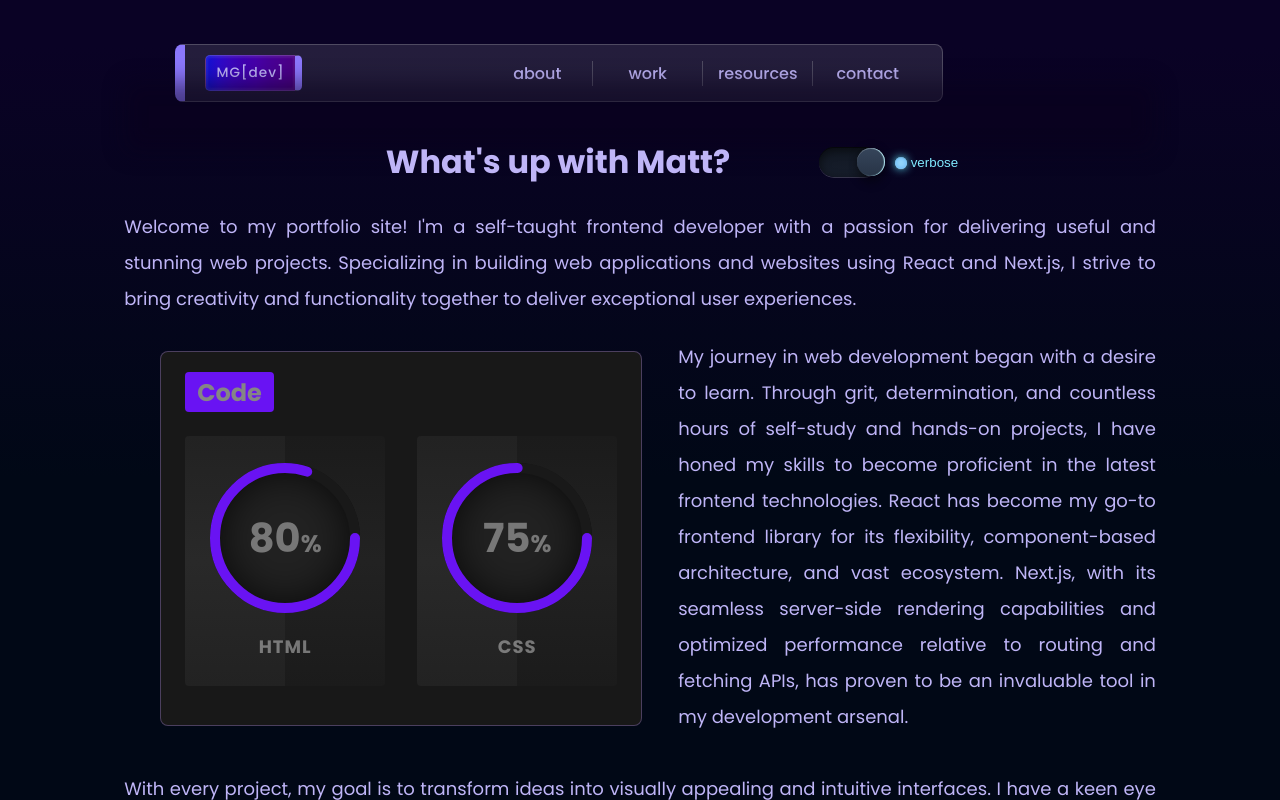
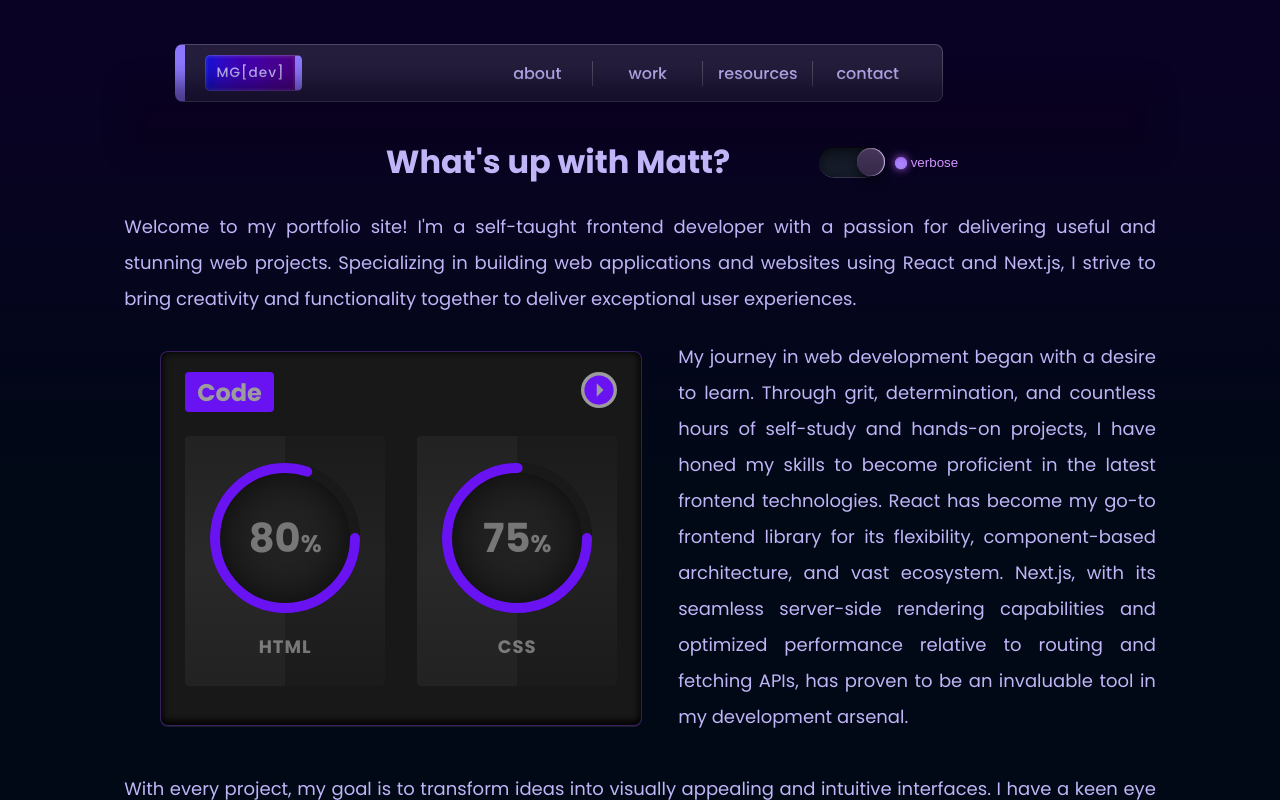
Before and after one commit to midcenturydude7/nextjs-portfolio-site, a Next.js app: page /about in a window 1280 px wide. Both pictures are taken after a click on the button "verbose". Shown: the top 800 px of the page. Built offline with nearby package versions, Linux system fonts and the light colour scheme.

Commit message:
Added additional content functionality to each SkillsCard component

```diff
--- a/app/components/ContentAbout/ContentAbout.jsx
+++ b/app/components/ContentAbout/ContentAbout.jsx
@@ -1,16 +1,37 @@
 "use client";
 import React from "react";
 import SkillsCard from "../SkillsCard/SkillsCard";
-import { FiToggleLeft, FiToggleRight } from "react-icons/fi";
+import {
+  IoMdArrowDroprightCircle,
+  IoMdArrowDropleftCircle,
+} from "react-icons/io";
 
 import style from "./styles/ContentAbout.module.css";
 
 const ContentAbout = ({ title, isNavOpen, isMobile }) => {
   const [isConcise, setIsConcise] = React.useState(false);
+  const [isActiveOne, setIsActiveOne] = React.useState(false);
+  const [isActiveTwo, setIsActiveTwo] = React.useState(false);
+  const [isActiveThree, setIsActiveThree] = React.useState(false);
 
   const toggleConcise = () => {
     setIsConcise(!isConcise);
     console.log(`Button clicked! isConcise: ${isConcise}`);
+  };
+
+  const toggleArrowOne = () => {
+    setIsActiveOne(!isActiveOne);
+    console.log(`Button clicked! isActive: ${isActiveOne}`);
+  };
+
+  const toggleArrowTwo = () => {
+    setIsActiveTwo(!isActiveTwo);
+    console.log(`Button clicked! isActive: ${isActiveTwo}`);
+  };
+
+  const toggleArrowThree = () => {
+    setIsActiveThree(!isActiveThree);
+    console.log(`Button clicked! isActive: ${isActiveThree}`);
   };
 
   return (
@@ -24,19 +45,10 @@ const ContentAbout = ({ title, isNavOpen, isMobile }) => {
         <li>
           <h1>{title}</h1>
         </li>
-        {/* <li>
-          <button onClick={toggleConcise}>
-            {!isConcise ? (
-              <FiToggleLeft className={style.icon} />
-            ) : (
-              <FiToggleRight className={style.icon} />
-            )}
-          </button>
-        </li> */}
         <li>
           <button className={style.switch} onClick={toggleConcise}>
             <input type="checkbox" name="toggle" />
-            <label for="toggle">
+            <label htmlFor="toggle">
               <i></i>
             </label>
             <span></span>
@@ -72,8 +84,31 @@ const ContentAbout = ({ title, isNavOpen, isMobile }) => {
             </p>
           </div>
           <div className={style["skills-graph"]}>
+            <ul>
+              <li>
                 <h2 className={style["skills-graph-title-left"]}>Code</h2>
-            <div className={style["skills-graph-container"]}>
+              </li>
+              <ul>
+                <li>
+                  <button
+                    className={style["arrow-one"]}
+                    onClick={toggleArrowOne}>
+                    {!isActiveOne ? (
+                      <IoMdArrowDroprightCircle
+                        className={style["arrow-icon-one"]}
+                      />
+                    ) : (
+                      <IoMdArrowDropleftCircle
+                        className={style["arrow-icon-one"]}
+                      />
+                    )}
+                  </button>
+                </li>
+              </ul>
+            </ul>
+
+            {!isActiveOne && (
+              <div className={style["skills-graph-container-left"]}>
                 <SkillsCard
                   className={style["skill-card"]}
                   percentage="80"
@@ -89,6 +124,26 @@ const ContentAbout = ({ title, isNavOpen, isMobile }) => {
                   stroke={"--stroke-color-violet"}
                 />
               </div>
+            )}
+
+            {isActiveOne && (
+              <div className={style["skills-graph-container-right"]}>
+                <SkillsCard
+                  className={style["skill-card"]}
+                  percentage="55"
+                  number="55"
+                  skill="JavaScript"
+                  stroke={"--stroke-color-violet"}
+                />
+                <SkillsCard
+                  className={style["skill-card"]}
+                  percentage="20"
+                  number="20"
+                  skill="TypeScript"
+                  stroke={"--stroke-color-violet"}
+                />
+              </div>
+            )}
           </div>
           <div>
             <p>
@@ -111,8 +166,30 @@ const ContentAbout = ({ title, isNavOpen, isMobile }) => {
             </p>
           </div>
           <div className={style["skills-graph"]}>
+            <ul className={style["skills-list-two"]}>
+              <li>
                 <h2 className={style["skills-graph-title-right"]}>Tools</h2>
-            <div className={style["skills-graph-container"]}>
+              </li>
+              <ul>
+                <li>
+                  <button
+                    className={style["arrow-two"]}
+                    onClick={toggleArrowTwo}>
+                    {!isActiveTwo ? (
+                      <IoMdArrowDropleftCircle
+                        className={style["arrow-icon-two"]}
+                      />
+                    ) : (
+                      <IoMdArrowDroprightCircle
+                        className={style["arrow-icon-two"]}
+                      />
+                    )}
+                  </button>
+                </li>
+              </ul>
+            </ul>
+            {!isActiveTwo && (
+              <div className={style["skills-graph-container-right"]}>
                 <SkillsCard
                   percentage="55"
                   number="55"
@@ -126,6 +203,23 @@ const ContentAbout = ({ title, isNavOpen, isMobile }) => {
                   stroke={"--stroke-color-blue"}
                 />
               </div>
+            )}
+            {isActiveTwo && (
+              <div className={style["skills-graph-container-left"]}>
+                <SkillsCard
+                  percentage="35"
+                  number="35"
+                  skill="Nodejs"
+                  stroke={"--stroke-color-blue"}
+                />
+                <SkillsCard
+                  percentage="60"
+                  number="60"
+                  skill="Scss"
+                  stroke={"--stroke-color-blue"}
+                />
+              </div>
+            )}
           </div>
           <div>
             <p>
@@ -150,21 +244,60 @@ const ContentAbout = ({ title, isNavOpen, isMobile }) => {
             </p>
           </div>
           <div className={style["skills-graph"]}>
+            <ul>
+              <li>
                 <h2 className={style["skills-graph-title-left"]}>Skills</h2>
-            <div className={style["skills-graph-container"]}>
+              </li>
+              <ul>
+                <li>
+                  <button
+                    className={style["arrow-three"]}
+                    onClick={toggleArrowThree}>
+                    {!isActiveThree ? (
+                      <IoMdArrowDroprightCircle
+                        className={style["arrow-icon-three"]}
+                      />
+                    ) : (
+                      <IoMdArrowDropleftCircle
+                        className={style["arrow-icon-three"]}
+                      />
+                    )}
+                  </button>
+                </li>
+              </ul>
+            </ul>
+            {!isActiveThree && (
+              <div className={style["skills-graph-container-left"]}>
                 <SkillsCard
                   percentage="40"
                   number="40"
                   skill="Design"
-                stroke={"--stroke-color-rouge"}
+                  stroke={"--stroke-color-pink"}
                 />
                 <SkillsCard
                   percentage="55"
                   number="55"
                   skill="Animation"
-                stroke={"--stroke-color-rouge"}
+                  stroke={"--stroke-color-pink"}
                 />
               </div>
+            )}
+            {isActiveThree && (
+              <div className={style["skills-graph-container-right"]}>
+                <SkillsCard
+                  percentage="30"
+                  number="30"
+                  skill="Algo & Data"
+                  stroke={"--stroke-color-pink"}
+                />
+                <SkillsCard
+                  percentage="70"
+                  number="70"
+                  skill="Git"
+                  stroke={"--stroke-color-pink"}
+                />
+              </div>
+            )}
           </div>
           <div>
             <p>
--- a/app/components/ContentAbout/styles/ContentAbout.module.css
+++ b/app/components/ContentAbout/styles/ContentAbout.module.css
@@ -36,10 +36,6 @@
   border: none;
   outline: none;
   background: none;
-}
-.content-container ul li .icon {
-  font-size: 2rem;
-  transition: all 1s linear;
 }
 .content-container ul li .switch {
   width: 75px;
@@ -83,7 +79,7 @@
   z-index: 2;
   border-radius: inherit;
   background: #283446; /* Fallback */
-  background: linear-gradient(#36455b, #283446);
+  background: linear-gradient(#46365b, #342846);
   box-shadow: inset 0 1px 0 rgba(255, 255, 255, 0.2), 0 0 8px rgba(0, 0, 0, 0.3), 0 12px 12px rgba(0, 0, 0, 0.4);
   -webkit-transition: all 0.5s ease;
   transition: all 0.5s ease;
@@ -108,7 +104,7 @@
   position: absolute;
   top: 8px;
   left: 91.5px;
-  color: #80eaff;
+  color: #d595ff;
   -webkit-transition: all 0.5s ease;
   transition: all 0.5s ease;
 }
@@ -131,14 +127,14 @@
   -webkit-transition: all 0.5s ease;
   transition: all 0.5s ease;
   z-index: 2;
-  background: #b9f3fe;
-  background: gradient-gradient(#ffffff, #77a1b9);
-  box-shadow: inset 0 1px 0 rgba(0, 0, 0, 0.1), 0 1px 0 rgba(255, 255, 255, 0.1), 0 0 10px rgb(100, 231, 253), inset 0 0 8px rgba(61, 157, 247, 0.8), inset 0 -2px 5px rgba(185, 231, 253, 0.3), inset 0 -3px 8px rgba(185, 231, 253, 0.5);
+  background: #b48cff;
+  background: gradient-gradient(#ffffff, #9977b9);
+  box-shadow: inset 0 1px 0 rgba(0, 0, 0, 0.1), 0 1px 0 rgba(255, 255, 255, 0.1), 0 0 10px rgb(192, 100, 253), inset 0 0 8px rgba(148, 61, 247, 0.8), inset 0 -2px 5px rgba(185, 231, 253, 0.3), inset 0 -3px 8px rgba(185, 231, 253, 0.5);
 }
 .content-container ul li .switch input:checked ~ label i {
   left: auto;
   left: 63%;
-  box-shadow: inset 0 1px 0 rgba(255, 255, 255, 0.2), 0 0 8px rgba(0, 0, 0, 0.3), 0 8px 8px rgba(0, 0, 0, 0.3), inset -1px 0 1px #b9f3fe;
+  box-shadow: inset 0 1px 0 rgba(255, 255, 255, 0.2), 0 0 8px rgba(0, 0, 0, 0.3), 0 8px 8px rgba(0, 0, 0, 0.3), inset -1px 0 1px #d9b9fe;
   -webkit-transition: all 0.5s ease;
   transition: all 0.5s ease;
 }
@@ -153,14 +149,17 @@
   font-weight: 400;
 }
 .content-container .graph-container .skills-graph {
-  --border-violet: #c19aff4d;
+  --border-violet: #7f30ff4d;
   --border-blue: #092cf359;
   --border-rouge: #97226a79;
+  --border-pink: #d595ff48;
   float: right;
   min-height: 375px;
   margin: 0.75em 2.25em 1em;
   padding: 1.25em 1.5em 2em;
   background: #181818;
+  background: gradient-gradient(#36455b, #283446);
+  box-shadow: inset 0 1px 0 rgba(0, 0, 0, 0.2), 0 1px 0 rgba(255, 255, 255, 0.1), 0 0 10px rgba(185, 231, 253, 0), inset 0 0 8px rgba(0, 0, 0, 0.9), inset 0 -2px 5px rgba(0, 0, 0, 0.3), inset 0 -5px 5px rgba(0, 0, 0, 0.5);
   border-radius: 8px;
   border: 1px solid var(--border-blue);
   display: flex;
@@ -168,22 +167,84 @@
   justify-content: flex-start;
   align-items: flex-start;
 }
-.content-container .graph-container .skills-graph .skills-graph-title-left,
-.content-container .graph-container .skills-graph .skills-graph-title-right {
+.content-container .graph-container .skills-graph ul {
+  width: 100%;
+  list-style: none;
+  margin: 0;
+  padding: 0;
+  display: flex;
+  justify-content: space-between;
+  align-items: flex-start;
+}
+.content-container .graph-container .skills-graph ul li .skills-graph-title-left,
+.content-container .graph-container .skills-graph ul li .skills-graph-title-right {
   margin-bottom: 1em;
   padding: 0.1em 0.5em;
   border-radius: 4px;
-  color: #858585;
+  color: #9c9c9c;
 }
-.content-container .graph-container .skills-graph .skills-graph-title-left {
-  align-self: flex-start;
+.content-container .graph-container .skills-graph ul li .skills-graph-title-left {
   background: #6913f3;
 }
-.content-container .graph-container .skills-graph .skills-graph-title-right {
-  align-self: flex-end;
+.content-container .graph-container .skills-graph ul li .skills-graph-title-right {
   background: #092df3;
 }
-.content-container .graph-container .skills-graph .skills-graph-container {
+.content-container .graph-container .skills-graph ul ul {
+  list-style: none;
+  display: flex;
+  justify-content: flex-end;
+  align-items: center;
+  margin: 0;
+  padding: 0;
+}
+.content-container .graph-container .skills-graph ul ul li button.arrow-one:hover {
+  background: #6913f3;
+}
+.content-container .graph-container .skills-graph ul ul li button.arrow-two:hover {
+  background: #092df3;
+}
+.content-container .graph-container .skills-graph ul ul li button.arrow-three:hover {
+  background: #7a31aa;
+}
+.content-container .graph-container .skills-graph ul ul li button {
+  display: flex;
+  margin: 0;
+  padding: 0;
+  border: none;
+  border-radius: 50%;
+  background: #9c9c9c;
+  outline: none;
+  cursor: pointer;
+}
+.content-container .graph-container .skills-graph ul ul li button:hover .arrow-icon-one,
+.content-container .graph-container .skills-graph ul ul li button:hover .arrow-icon-two,
+.content-container .graph-container .skills-graph ul ul li button:hover .arrow-icon-three {
+  color: #9c9c9c;
+}
+.content-container .graph-container .skills-graph ul ul li button .arrow-icon-one,
+.content-container .graph-container .skills-graph ul ul li button .arrow-icon-two,
+.content-container .graph-container .skills-graph ul ul li button .arrow-icon-three {
+  font-size: 2.25rem;
+  transition: all 0.5s ease;
+}
+.content-container .graph-container .skills-graph ul ul li button .arrow-icon-one {
+  color: #6913f3;
+}
+.content-container .graph-container .skills-graph ul ul li button .arrow-icon-two {
+  color: #092df3;
+}
+.content-container .graph-container .skills-graph ul ul li button .arrow-icon-three {
+  color: #7a31aa;
+}
+.content-container .graph-container .skills-graph ul.skills-list-two {
+  flex-direction: row-reverse;
+  justify-content: space-between;
+}
+.content-container .graph-container .skills-graph ul.skills-list-two ul {
+  justify-content: flex-start;
+}
+.content-container .graph-container .skills-graph .skills-graph-container-left,
+.content-container .graph-container .skills-graph .skills-graph-container-right {
   width: 100%;
   margin: 0 auto;
   display: flex;
@@ -192,16 +253,22 @@
   flex-wrap: wrap;
   gap: 2em;
 }
+.content-container .graph-container .skills-graph .skills-graph-container-left {
+  animation: fade-in-right 0.3s ease-in 0.1s both;
+}
+.content-container .graph-container .skills-graph .skills-graph-container-right {
+  animation: fade-in-left 0.3s ease-in 0.1s both;
+}
 .content-container .graph-container .skills-graph:nth-of-type(2) {
   float: left;
   border-color: var(--border-violet);
 }
 .content-container .graph-container .skills-graph:nth-of-type(6) {
   float: left;
-  border-color: var(--border-rouge);
+  border-color: var(--border-pink);
 }
 .content-container .graph-container .skills-graph:nth-of-type(6) .skills-graph-title-left {
-  background: #97226a;
+  background: #7a31aa;
 }
 .content-container .graph-container p {
   margin: 1.25em auto;
@@ -259,4 +326,24 @@
     opacity: 1;
     transform: translateY(0);
   }
+}
+@keyframes fade-in-left {
+  0% {
+    opacity: 0;
+    transform: translateX(-20px);
+  }
+  100% {
+    opacity: 1;
+    transform: translateX(0);
+  }
+}
+@keyframes fade-in-right {
+  0% {
+    opacity: 0;
+    transform: translateX(20px);
+  }
+  100% {
+    opacity: 1;
+    transform: translateX(0);
+  }
 }/*# sourceMappingURL=ContentAbout.module.css.map */
--- a/app/components/ContentAbout/styles/ContentAbout.module.scss
+++ b/app/components/ContentAbout/styles/ContentAbout.module.scss
@@ -41,12 +41,6 @@
         border: none;
         outline: none;
         background: none;
-        // transition: all 1s linear;
-      }
-
-      .icon {
-        font-size: 2rem;
-        transition: all 1s linear;
       }
 
       .switch {
@@ -94,7 +88,7 @@
           z-index: 2;
           border-radius: inherit;
           background: #283446; /* Fallback */
-          background: linear-gradient(#36455b, #283446);
+          background: linear-gradient(#46365b, #342846);
           box-shadow: inset 0 1px 0 rgba(255, 255, 255, 0.2),
             0 0 8px rgba(0, 0, 0, 0.3), 0 12px 12px rgba(0, 0, 0, 0.4);
           -webkit-transition: all 0.5s ease;
@@ -126,7 +120,7 @@
           position: absolute;
           top: 8px;
           left: 91.5px;
-          color: #80eaff;
+          color: #d595ff;
           -webkit-transition: all 0.5s ease;
           transition: all 0.5s ease;
         }
@@ -151,11 +145,11 @@
           -webkit-transition: all 0.5s ease;
           transition: all 0.5s ease;
           z-index: 2;
-          background: #b9f3fe;
-          background: gradient-gradient(#ffffff, #77a1b9);
+          background: #b48cff;
+          background: gradient-gradient(#ffffff, #9977b9);
           box-shadow: inset 0 1px 0 rgba(0, 0, 0, 0.1),
-            0 1px 0 rgba(255, 255, 255, 0.1), 0 0 10px rgba(100, 231, 253, 1),
-            inset 0 0 8px rgba(61, 157, 247, 0.8),
+            0 1px 0 rgba(255, 255, 255, 0.1), 0 0 10px rgb(192, 100, 253),
+            inset 0 0 8px rgba(148, 61, 247, 0.8),
             inset 0 -2px 5px rgba(185, 231, 253, 0.3),
             inset 0 -3px 8px rgba(185, 231, 253, 0.5);
         }
@@ -165,7 +159,7 @@
           left: 63%;
           box-shadow: inset 0 1px 0 rgba(255, 255, 255, 0.2),
             0 0 8px rgba(0, 0, 0, 0.3), 0 8px 8px rgba(0, 0, 0, 0.3),
-            inset -1px 0 1px #b9f3fe;
+            inset -1px 0 1px #d9b9fe;
           -webkit-transition: all 0.5s ease;
           transition: all 0.5s ease;
         }
@@ -187,14 +181,20 @@
     }
 
     .skills-graph {
-      --border-violet: #c19aff4d;
+      --border-violet: #7f30ff4d;
       --border-blue: #092cf359;
       --border-rouge: #97226a79;
+      --border-pink: #d595ff48;
       float: right;
       min-height: 375px;
       margin: 0.75em 2.25em 1em;
       padding: 1.25em 1.5em 2em;
       background: #181818;
+      background: gradient-gradient(#36455b, #283446);
+      box-shadow: inset 0 1px 0 rgba(0, 0, 0, 0.2),
+        0 1px 0 rgba(255, 255, 255, 0.1), 0 0 10px rgba(185, 231, 253, 0),
+        inset 0 0 8px rgba(0, 0, 0, 0.9), inset 0 -2px 5px rgba(0, 0, 0, 0.3),
+        inset 0 -5px 5px rgba(0, 0, 0, 0.5);
       border-radius: 8px;
       border: 1px solid var(--border-blue);
 
@@ -203,25 +203,112 @@
       justify-content: flex-start;
       align-items: flex-start;
 
+      ul {
+        width: 100%;
+        list-style: none;
+        margin: 0;
+        padding: 0;
+        display: flex;
+        justify-content: space-between;
+        align-items: flex-start;
+
+        li {
           .skills-graph-title-left,
           .skills-graph-title-right {
             margin-bottom: 1em;
             padding: 0.1em 0.5em;
             border-radius: 4px;
-        color: #858585;
+            color: #9c9c9c;
           }
 
           .skills-graph-title-left {
-        align-self: flex-start;
             background: #6913f3;
           }
 
           .skills-graph-title-right {
-        align-self: flex-end;
             background: #092df3;
           }
+        }
 
-      .skills-graph-container {
+        ul {
+          list-style: none;
+          display: flex;
+          justify-content: flex-end;
+          align-items: center;
+          margin: 0;
+          padding: 0;
+
+          li {
+            button.arrow-one {
+              &:hover {
+                background: #6913f3;
+              }
+            }
+
+            button.arrow-two {
+              &:hover {
+                background: #092df3;
+              }
+            }
+
+            button.arrow-three {
+              &:hover {
+                background: #7a31aa;
+              }
+            }
+
+            button {
+              display: flex;
+              margin: 0;
+              padding: 0;
+              border: none;
+              border-radius: 50%;
+              background: #9c9c9c;
+              outline: none;
+              cursor: pointer;
+
+              &:hover {
+                .arrow-icon-one,
+                .arrow-icon-two,
+                .arrow-icon-three {
+                  color: #9c9c9c;
+                }
+              }
+
+              .arrow-icon-one,
+              .arrow-icon-two,
+              .arrow-icon-three {
+                font-size: 2.25rem;
+                transition: all 0.5s ease;
+              }
+
+              .arrow-icon-one {
+                color: #6913f3;
+              }
+
+              .arrow-icon-two {
+                color: #092df3;
+              }
+
+              .arrow-icon-three {
+                color: #7a31aa;
+              }
+            }
+          }
+        }
+      }
+
+      ul.skills-list-two {
+        flex-direction: row-reverse;
+        justify-content: space-between;
+
+        ul {
+          justify-content: flex-start;
+        }
+      }
+
+      .skills-graph-container-left,
+      .skills-graph-container-right {
         width: 100%;
         margin: 0 auto;
         display: flex;
@@ -229,6 +316,14 @@
         align-items: center;
         flex-wrap: wrap;
         gap: 2em;
+      }
+
+      .skills-graph-container-left {
+        animation: fade-in-right 0.3s ease-in 0.1s both;
+      }
+
+      .skills-graph-container-right {
+        animation: fade-in-left 0.3s ease-in 0.1s both;
       }
     }
 
@@ -239,10 +334,10 @@
 
     .skills-graph:nth-of-type(6) {
       float: left;
-      border-color: var(--border-rouge);
+      border-color: var(--border-pink);
 
       .skills-graph-title-left {
-        background: #97226a;
+        background: #7a31aa;
       }
     }
 
@@ -311,3 +406,25 @@
     transform: translateY(0);
   }
 }
+
+@keyframes fade-in-left {
+  0% {
+    opacity: 0;
+    transform: translateX(-20px);
+  }
+  100% {
+    opacity: 1;
+    transform: translateX(0);
+  }
+}
+
+@keyframes fade-in-right {
+  0% {
+    opacity: 0;
+    transform: translateX(20px);
+  }
+  100% {
+    opacity: 1;
+    transform: translateX(0);
+  }
+}
--- a/app/components/SkillsCard/styles/SkillsCard.module.css
+++ b/app/components/SkillsCard/styles/SkillsCard.module.css
@@ -34,7 +34,7 @@
 }
 .card-container .card:hover .box .text {
   color: #a794c0;
-  font-size: 1.5rem;
+  font-size: 1.25rem;
 }
 .card-container .card::before {
   content: "";
@@ -111,6 +111,7 @@
   --stroke-color-violet: #6913f3;
   --stroke-color-blue: #092df3;
   --stroke-color-rouge: #97226a;
+  --stroke-color-pink: #7a31aa;
 }
 .card-container .card:nth-child(1) .box .percent svg circle:nth-child(2) {
   transition: all 0.5s ease-in-out;
--- a/app/components/SkillsCard/styles/SkillsCard.module.scss
+++ b/app/components/SkillsCard/styles/SkillsCard.module.scss
@@ -41,7 +41,7 @@
 
         .text {
           color: #a794c0;
-          font-size: 1.5rem;
+          font-size: 1.25rem;
         }
       }
     }
@@ -133,6 +133,7 @@
     --stroke-color-violet: #6913f3;
     --stroke-color-blue: #092df3;
     --stroke-color-rouge: #97226a;
+    --stroke-color-pink: #7a31aa;
     .box {
       .percent {
         svg {
```
Also changed, not shown: 2 other files (tests, documents, lock files or other folders). Lines whose indentation alone changed are shown as unchanged.
